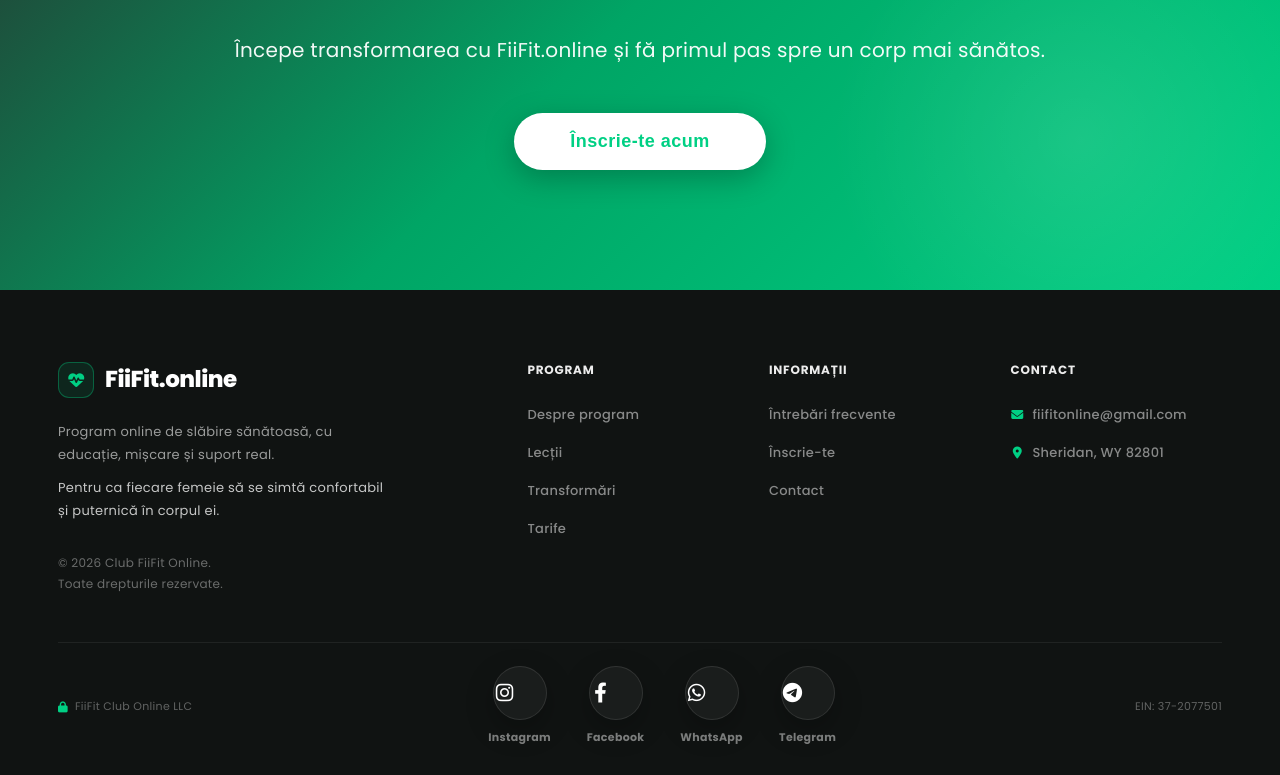
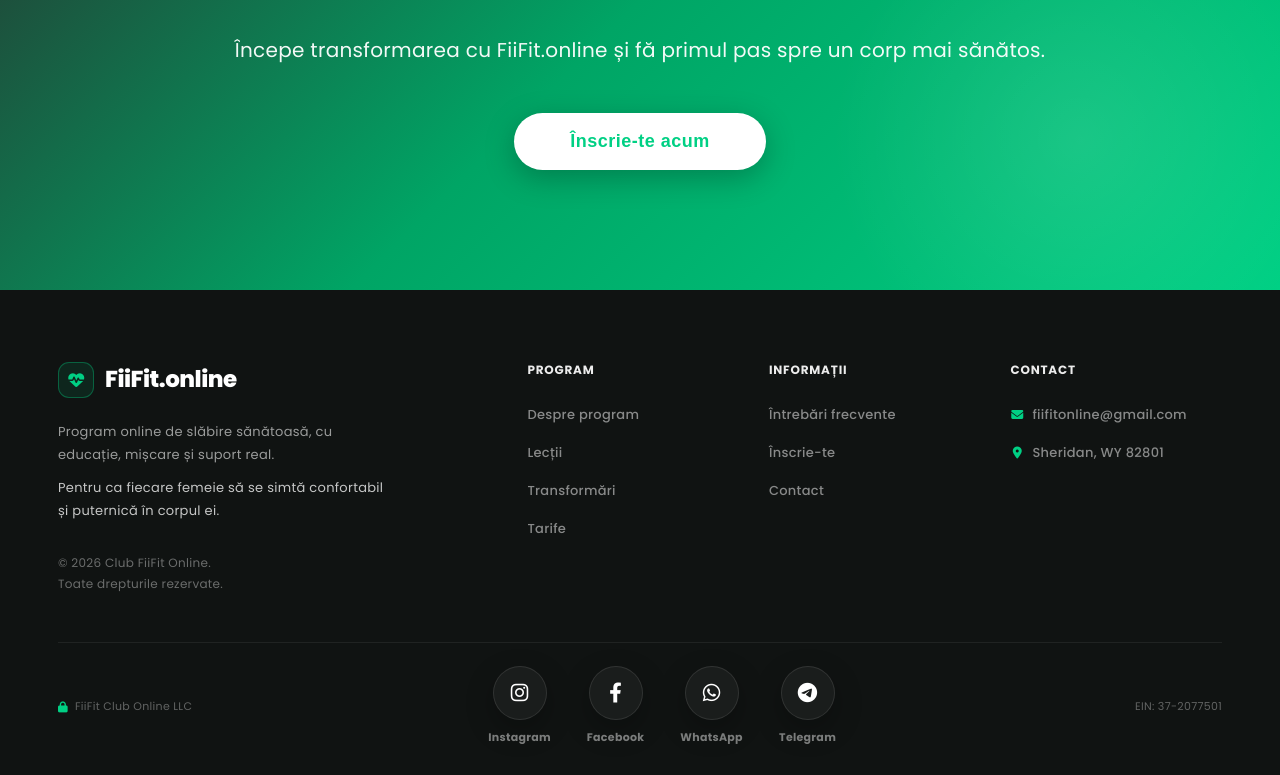
Before and after one commit to obfhub/fiifittda, a React (Create React App) app: page / in a window 1280 px wide. Shown: the part 9832-10607 px from the top of the page. Built offline with nearby package versions, Linux system fonts and the light colour scheme; the HTML template or start-up script is replaced by a standard one.

Commit message:
Fix social icon centering cascade

```diff
--- a/src/components/Footer.css
+++ b/src/components/Footer.css
@@ -177,6 +177,13 @@
   transition: transform 0.25s ease, box-shadow 0.25s ease, background 0.25s ease, border-color 0.25s ease;
 }
 
+.footer-legal .footer-social-icon {
+  display: inline-flex;
+  align-items: center;
+  justify-content: center;
+  gap: 0;
+}
+
 .footer-social-icon::before {
   content: '';
   position: absolute;
@@ -190,10 +197,10 @@
 .footer-social i {
   position: relative;
   z-index: 1;
-  display: grid;
-  width: 1.1em;
-  height: 1.1em;
-  place-items: center;
+  display: block;
+  width: auto;
+  height: auto;
+  margin: 0;
   color: currentColor;
   line-height: 1;
   text-align: center;
```
